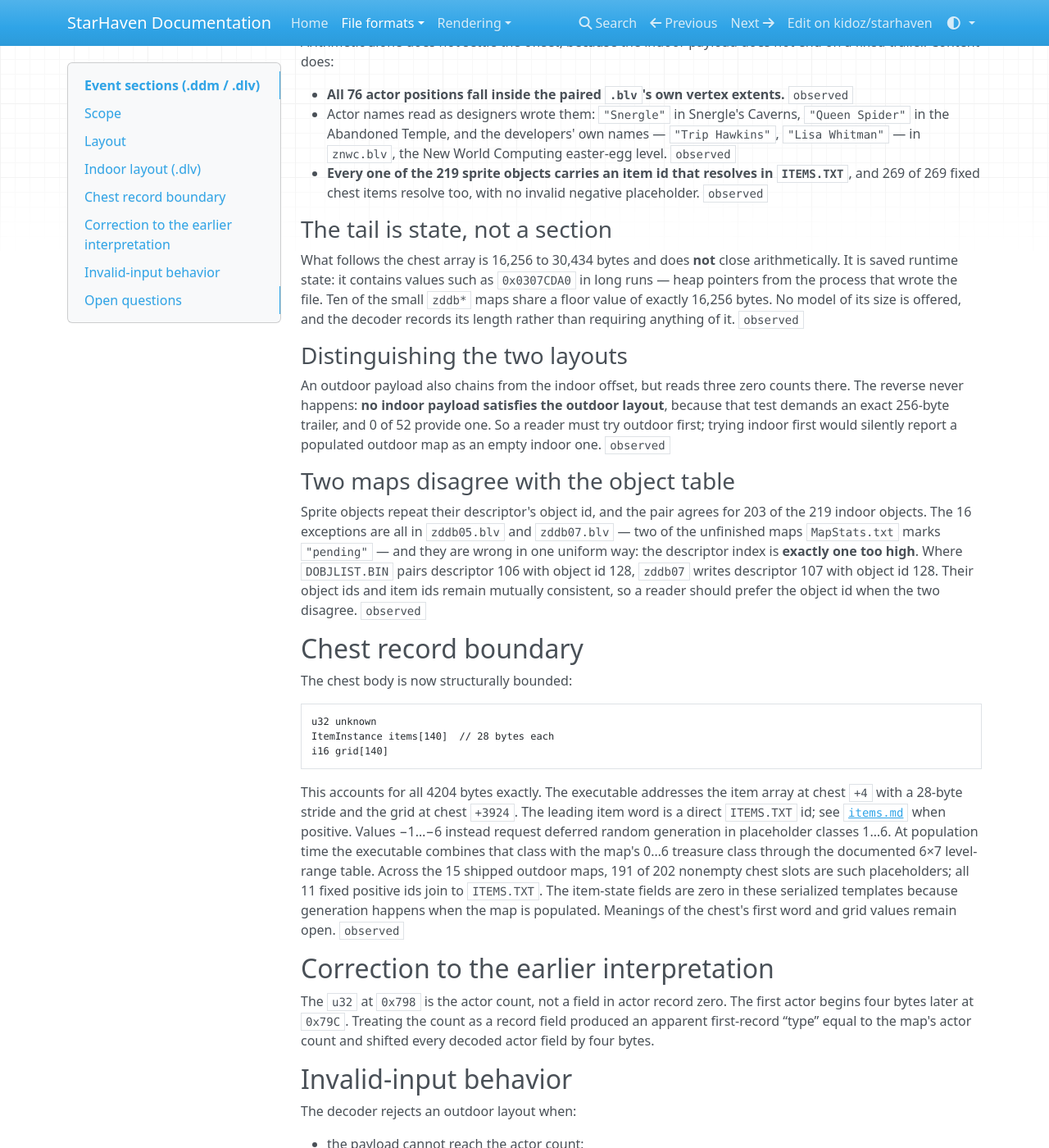
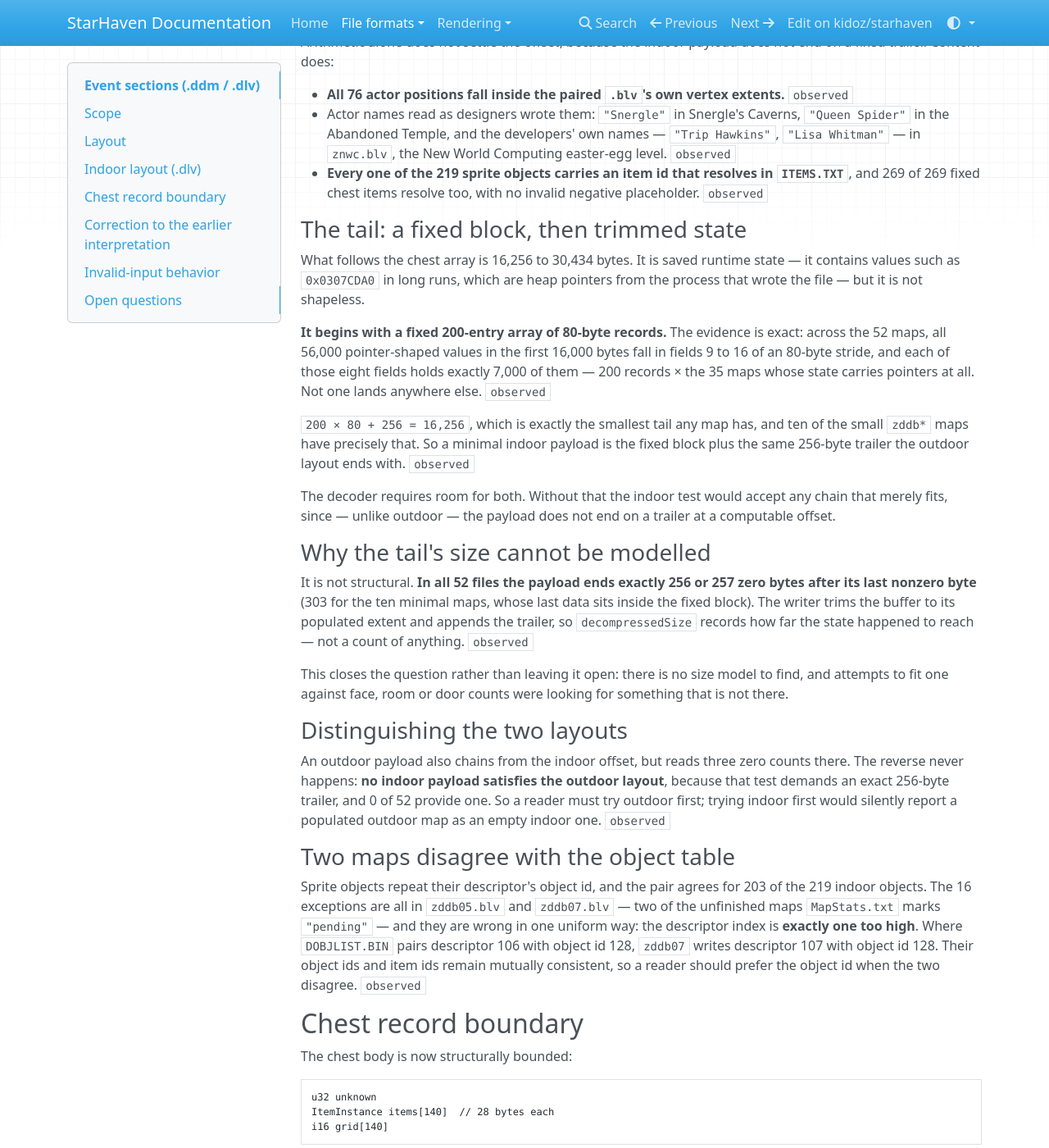
Before and after one commit to kidoz/starhaven, an MkDocs documentation site: the page built from docs/formats/event-tables.md, in a window 1280 px wide and 1400 px high, scrolled down 1577 px. Shown: the whole window at 82% size. Built offline with MkDocs 1.6.1, drawn with Linux system fonts in a browser that asks for light colours; nearby versions of some CDN libraries; some of the changed text lies outside the part shown.

Commit message:
Document the indoor tail's fixed block and trimmed size

```diff
--- a/docs/formats/event-tables.md
+++ b/docs/formats/event-tables.md
@@ -68,14 +68,38 @@ not end on a fixed trailer. Content does:
   `ITEMS.TXT`**, and 269 of 269 fixed chest items resolve too, with no invalid
   negative placeholder. `observed`
 
-### The tail is state, not a section
+### The tail: a fixed block, then trimmed state
 
-What follows the chest array is 16,256 to 30,434 bytes and does **not** close
-arithmetically. It is saved runtime state: it contains values such as
-`0x0307CDA0` in long runs — heap pointers from the process that wrote the file.
-Ten of the small `zddb*` maps share a floor value of exactly 16,256 bytes. No
-model of its size is offered, and the decoder records its length rather than
-requiring anything of it. `observed`
+What follows the chest array is 16,256 to 30,434 bytes. It is saved runtime
+state — it contains values such as `0x0307CDA0` in long runs, which are heap
+pointers from the process that wrote the file — but it is not shapeless.
+
+**It begins with a fixed 200-entry array of 80-byte records.** The evidence is
+exact: across the 52 maps, all 56,000 pointer-shaped values in the first 16,000
+bytes fall in fields 9 to 16 of an 80-byte stride, and each of those eight
+fields holds exactly 7,000 of them — 200 records × the 35 maps whose state
+carries pointers at all. Not one lands anywhere else. `observed`
+
+`200 × 80 + 256 = 16,256`, which is exactly the smallest tail any map has, and
+ten of the small `zddb*` maps have precisely that. So a minimal indoor payload
+is the fixed block plus the same 256-byte trailer the outdoor layout ends with.
+`observed`
+
+The decoder requires room for both. Without that the indoor test would accept
+any chain that merely fits, since — unlike outdoor — the payload does not end
+on a trailer at a computable offset.
+
+### Why the tail's size cannot be modelled
+
+It is not structural. **In all 52 files the payload ends exactly 256 or 257
+zero bytes after its last nonzero byte** (303 for the ten minimal maps, whose
+last data sits inside the fixed block). The writer trims the buffer to its
+populated extent and appends the trailer, so `decompressedSize` records how far
+the state happened to reach — not a count of anything. `observed`
+
+This closes the question rather than leaving it open: there is no size model to
+find, and attempts to fit one against face, room or door counts were looking
+for something that is not there.
 
 ### Distinguishing the two layouts
 
@@ -140,4 +164,7 @@ The decoder rejects an outdoor layout when:
 - Meanings of the two fixed 968-byte blocks and the 256-byte trailer.
 - The first chest word and meanings of its 140 grid entries.
 - The indoor prefix's 883 bytes, and why the count lands unaligned.
-- The structure of the indoor tail beyond "saved runtime state".
+- What the fixed 200-slot array holds. Eight pointer fields per record and
+  200 slots regardless of level size suggest a capped table the engine fills
+  at load — doors are the obvious candidate — but nothing here names it, and
+  the slots carry defaults rather than a usable occupancy count.
```
Also changed, not shown: README.md (+3 -1 lines).
